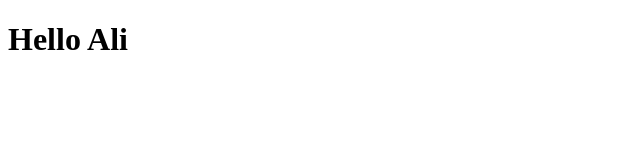
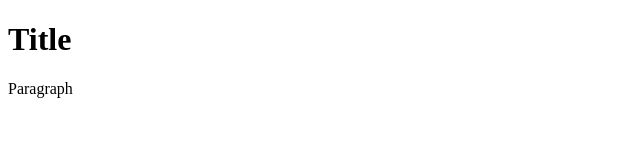
Before and after one commit to MUBASSHIRALI0710/MERN-stack, a plain HTML site: page JavaScript/Day-16_DOM/index.html in a window 1280 px wide. Shown: the whole page, without its empty margins (0-640 px from the left). Drawn offline with Linux system fonts and the light colour scheme.

Commit message:
Document Object Model

```diff
--- a/JavaScript/Day-16_DOM/index.html
+++ b/JavaScript/Day-16_DOM/index.html
@@ -6,7 +6,10 @@
   <title>Document</title>
 </head>
 <body>
-  <h1>Hello Ali</h1>
+  <div id="parent">
+  <h1>Title</h1>
+  <p>Paragraph</p>
+</div>
 </body>
 <script src="./script.js"></script>
 </html>
--- a/JavaScript/Day-16_DOM/script.js
+++ b/JavaScript/Day-16_DOM/script.js
@@ -0,0 +1,3 @@
+let p = document.querySelector("p");
+
+console.log(p.parentElement);
```
Also changed, not shown: 1 other file.
